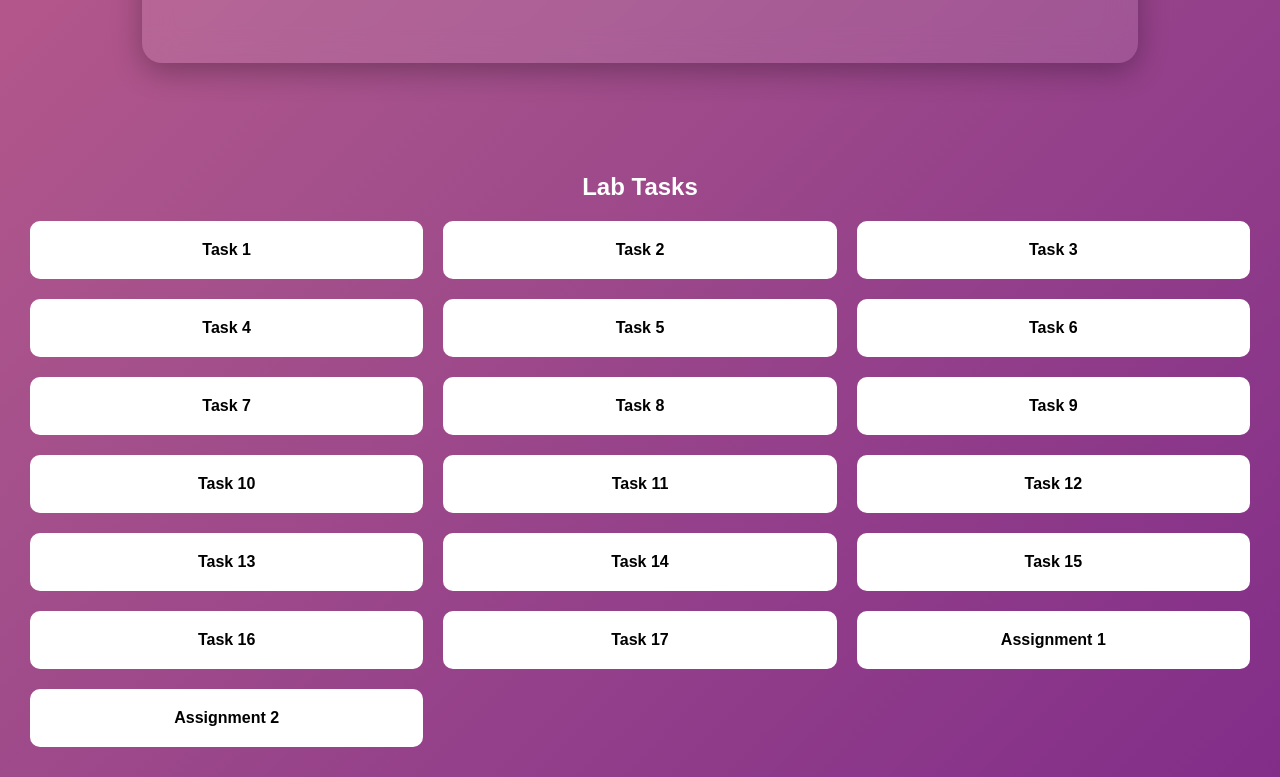
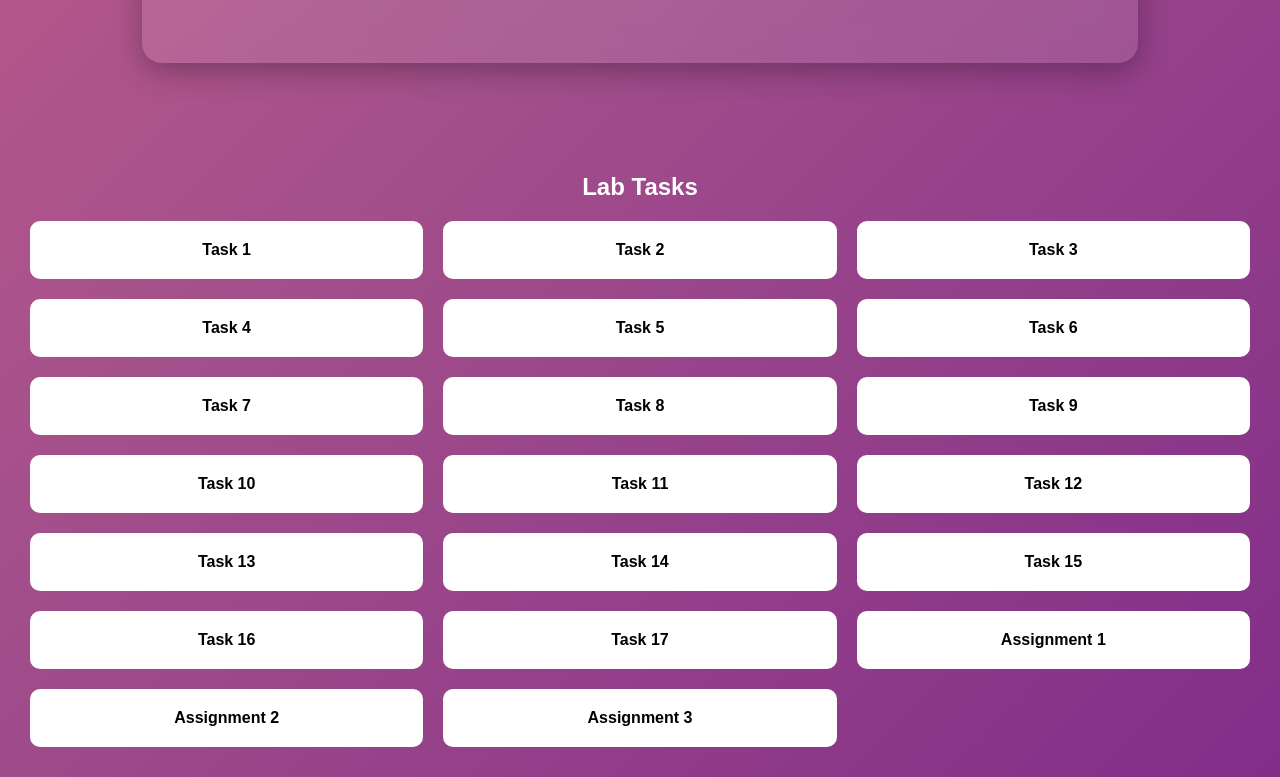
Before and after one commit to jini0703/all-tasks-project, a plain HTML site: page index.html in a window 1280 px wide. Shown: the part 280-1057 px from the top of the page. Drawn offline with Linux system fonts and the light colour scheme.

Commit message:
Update index.html

```diff
--- a/index.html
+++ b/index.html
@@ -119,6 +119,7 @@
         <!-- 🔥 ASSIGNMENTS -->
         <div class="card" onclick="openTask('./ass1/index.html')">Assignment 1</div>
         <div class="card" onclick="openTask('./ass2/index.html')">Assignment 2</div>
+        <div class="card" onclick="openTask('./ass3/ass3Tasks.pdf')">Assignment 3</div>
 
     </div>
 </div>
```
